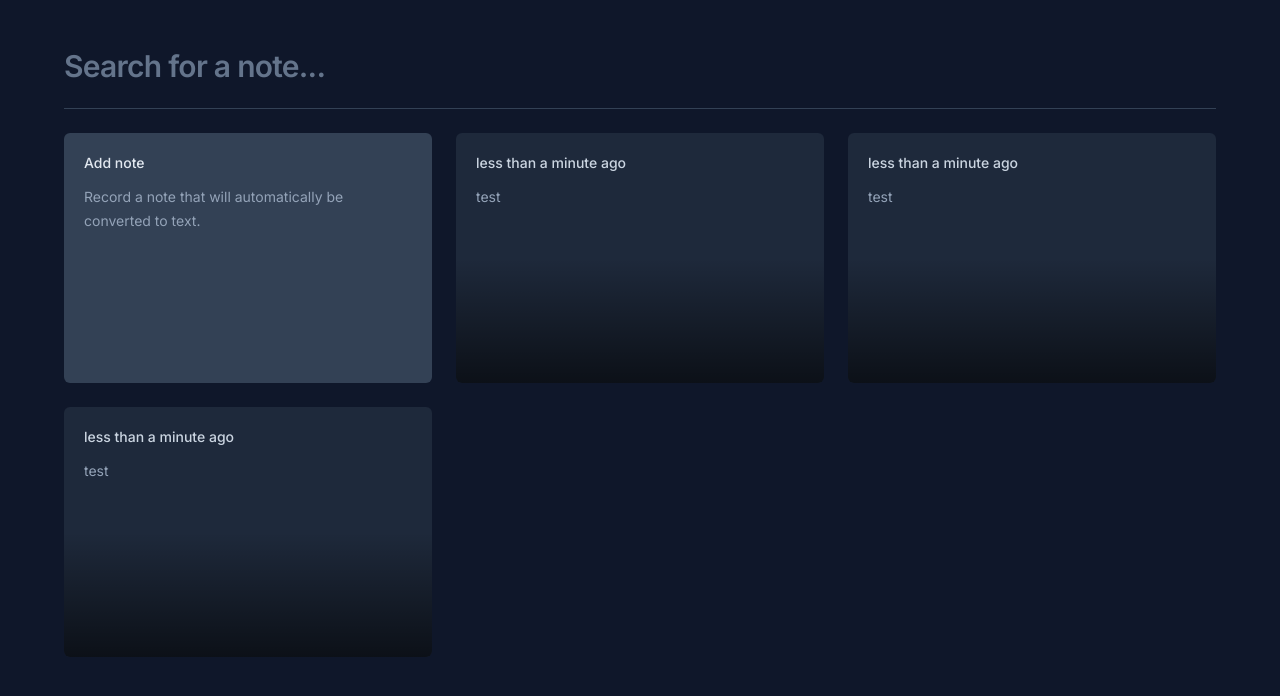
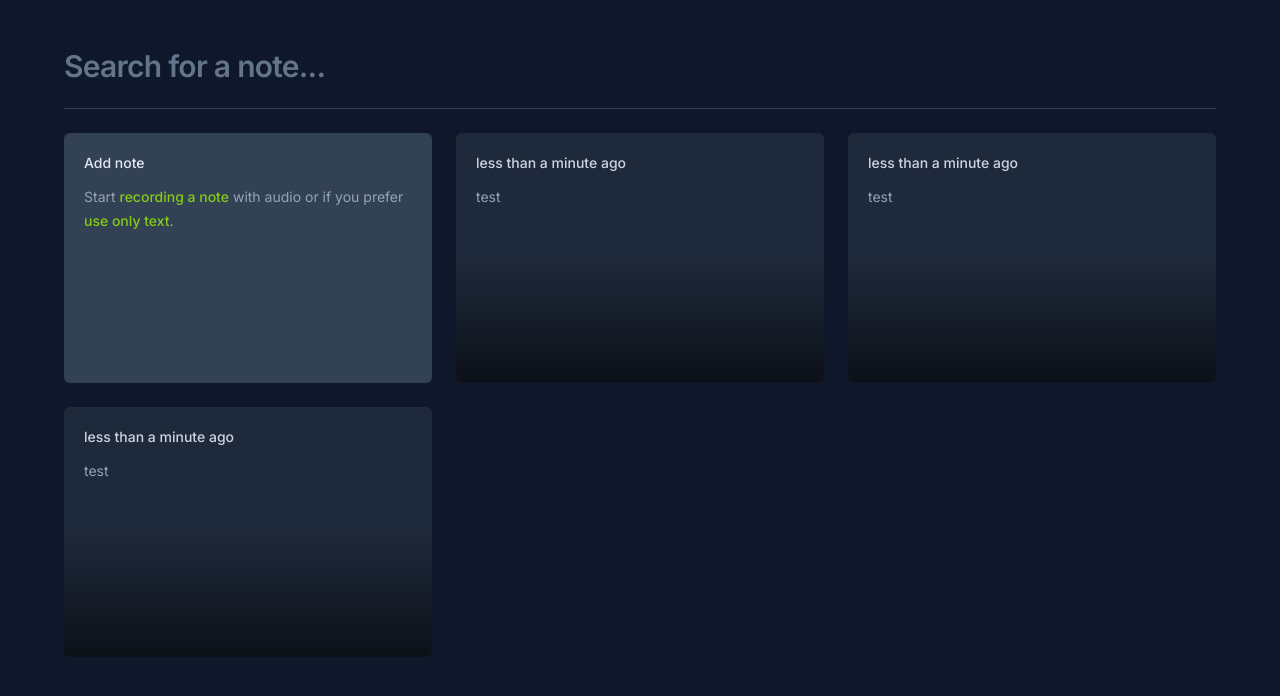
Before and after one commit to vivianequeiroz/notes-app, a React (Vite) app: page / in a window 1280 px wide. Shown: the top 696 px of the page. Built offline with nearby package versions, Linux system fonts and the light colour scheme.

Commit message:
add final ui for create new note modal

```diff
--- a/src/components/NewNoteCard.tsx
+++ b/src/components/NewNoteCard.tsx
@@ -1,14 +1,46 @@
+import * as Dialog from "@radix-ui/react-dialog";
+import { X } from "lucide-react";
+
 function NewNoteCard() {
   return (
-    <div className="rounded-md bg-slate-700 p-5 space-y-3 overflow-hidden">
-      <h3 className="text-sm font-medium text-slate-200">Add note</h3>
-      <p className="text-sm leading-6 text-slate-400">
-        Record a note that will automatically be converted to text.
-      </p>
-    </div>
+    <Dialog.Root>
+      <Dialog.Trigger className="rounded-md bg-slate-700 p-5 flex flex-col text-left space-y-3 overflow-hidden outline-none hover:ring-2 hover:ring-slate-600 focus:ring-2 focus:ring-lime-400">
+        <span className="text-sm font-medium text-slate-200">Add note</span>
+        <p className="text-sm leading-6 text-slate-400">
+          Start{" "}
+          <button className="font-medium text-lime-500 hover:overline">
+            recording a note
+          </button>{" "}
+          with audio or if you prefer{" "}
+          <button className="font-medium text-lime-500 hover:overline">
+            use only text
+          </button>
+          .
+        </p>
+      </Dialog.Trigger>
+
+      <Dialog.Portal>
+        <Dialog.Overlay className="inset-0 fixed bg-black/50" />
+        <Dialog.Content className="fixed overflow-hidden left-1/2 top-1/2 -translate-x-1/2 -translate-y-1/2 max-w-[640px] w-full h-[60vh] bg-slate-700 outline-none rounded-md flex flex-col">
+          <Dialog.Close className="absolute right-0 top-0 bg-slate-800 p-1.5 text-slate-400 hover:text-slate-100">
+            <X className="size-5" />
+          </Dialog.Close>
+
+          <div className="flex flex-1 flex-col gap-3 p-5">
+            <h3 className="text-sm font-medium text-slate-300">{}</h3>
+            <p className="text-sm leading-6 text-slate-400">{}</p>
+          </div>
+
+          <button
+            type="button"
+            className="w-full bg-lime-400 py-4 text-center text-lime-950 font-medium outline-none hover:bg-lime-500"
+          >
+            Save note
+          </button>
+        </Dialog.Content>
+      </Dialog.Portal>
+    </Dialog.Root>
   );
 }
 
 export default NewNoteCard;
-
-//29 min
```
